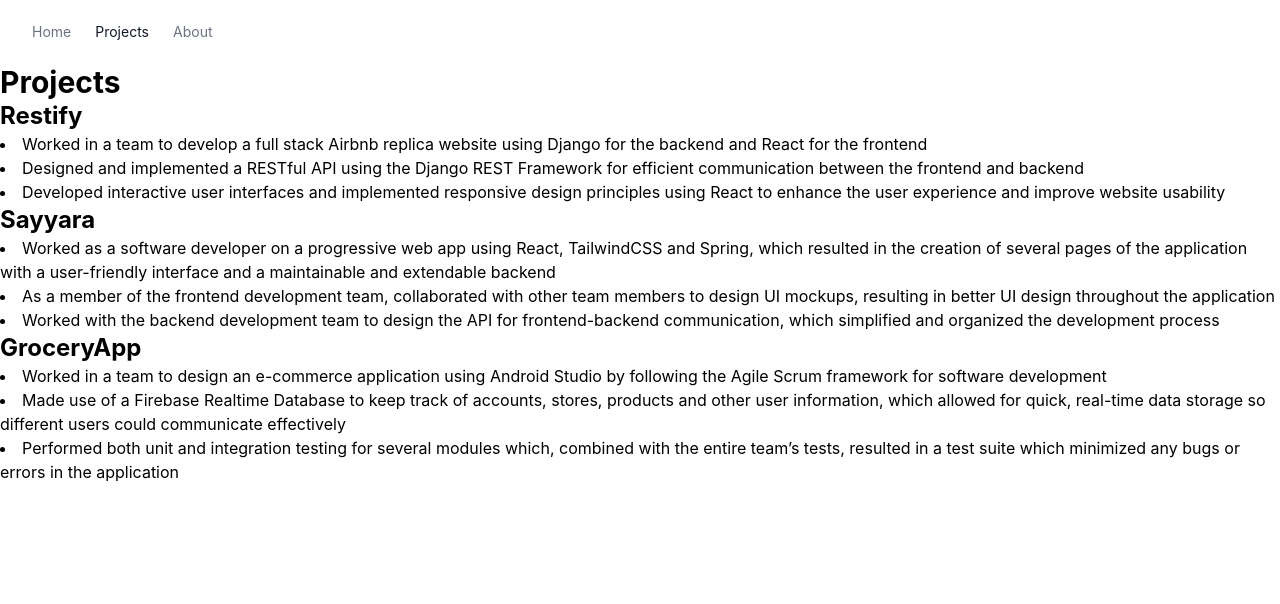
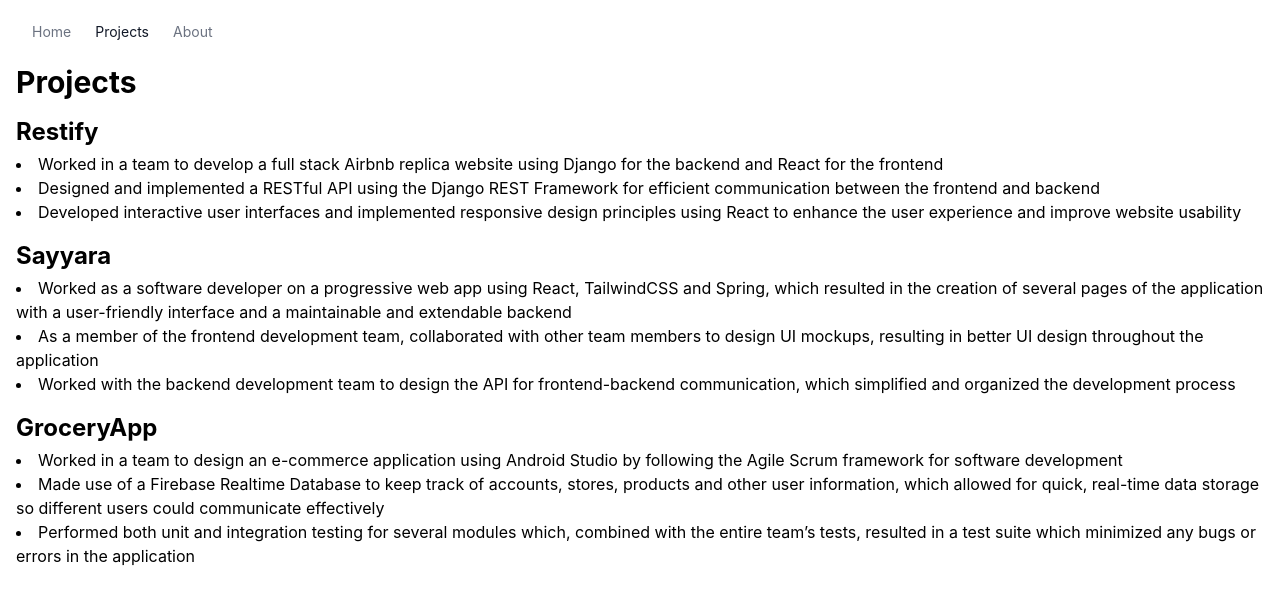
Before and after one commit to saeedahsan/saeedahsan.github.io, a React (Create React App) app: page /projects in a window 1280 px wide. Shown: the top 604 px of the page. Built offline with nearby package versions, Linux system fonts and the light colour scheme.

Commit message:
fix alignment in Projects page

```diff
--- a/src/pages/Projects/index.tsx
+++ b/src/pages/Projects/index.tsx
@@ -3,17 +3,17 @@
 function Projects() {
   return <>
   <Navbar currentLocation="/projects" />
-    <div>
+    <div className="px-4">
       <h1 className="text-3xl font-bold">Projects</h1>
-      <h2 className="text-2xl font-bold">Restify</h2>
+      <h2 className="text-2xl font-bold pb-1 pt-4">Restify</h2>
       <li>Worked in a team to develop a full stack Airbnb replica website using Django for the backend and React for the frontend</li>
       <li>Designed and implemented a RESTful API using the Django REST Framework for efficient communication between the frontend and backend</li>
       <li>Developed interactive user interfaces and implemented responsive design principles using React to enhance the user experience and improve website usability</li>
-      <h2 className="text-2xl font-bold">Sayyara</h2>
+      <h2 className="text-2xl font-bold pb-1 pt-4">Sayyara</h2>
       <li>Worked as a software developer on a progressive web app using React, TailwindCSS and Spring, which resulted in the creation of several pages of the application with a user-friendly interface and a maintainable and extendable backend</li>
       <li>As a member of the frontend development team, collaborated with other team members to design UI mockups, resulting in better UI design throughout the application</li>
       <li>Worked with the backend development team to design the API for frontend-backend communication, which simplified and organized the development process</li>
-      <h2 className="text-2xl font-bold">GroceryApp</h2>
+      <h2 className="text-2xl font-bold pb-1 pt-4">GroceryApp</h2>
       <li>Worked in a team to design an e-commerce application using Android Studio by following the Agile Scrum framework for software development</li>
       <li>Made use of a Firebase Realtime Database to keep track of accounts, stores, products and other user information, which allowed for quick, real-time data storage so different users could communicate effectively</li>
       <li>Performed both unit and integration testing for several modules which, combined with the entire team’s tests, resulted in a test suite which minimized any bugs or errors in the application</li>
```
